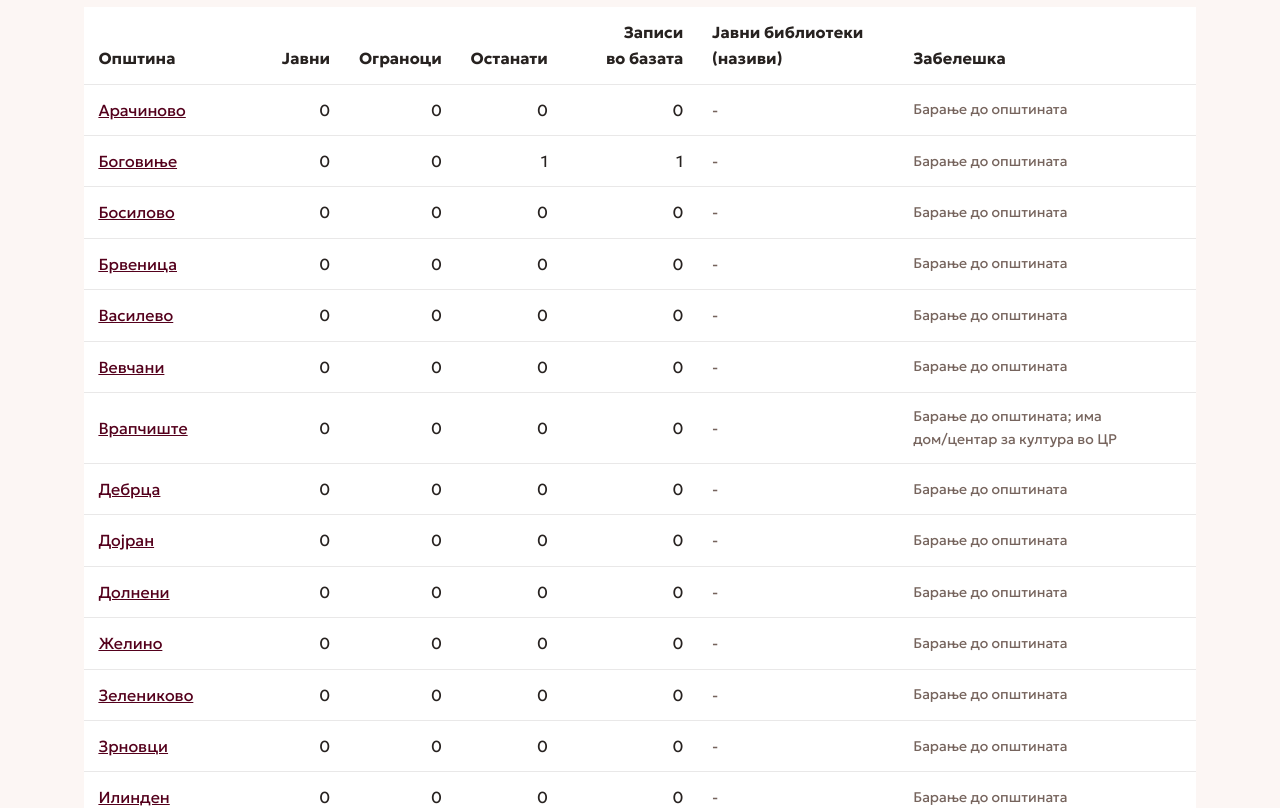
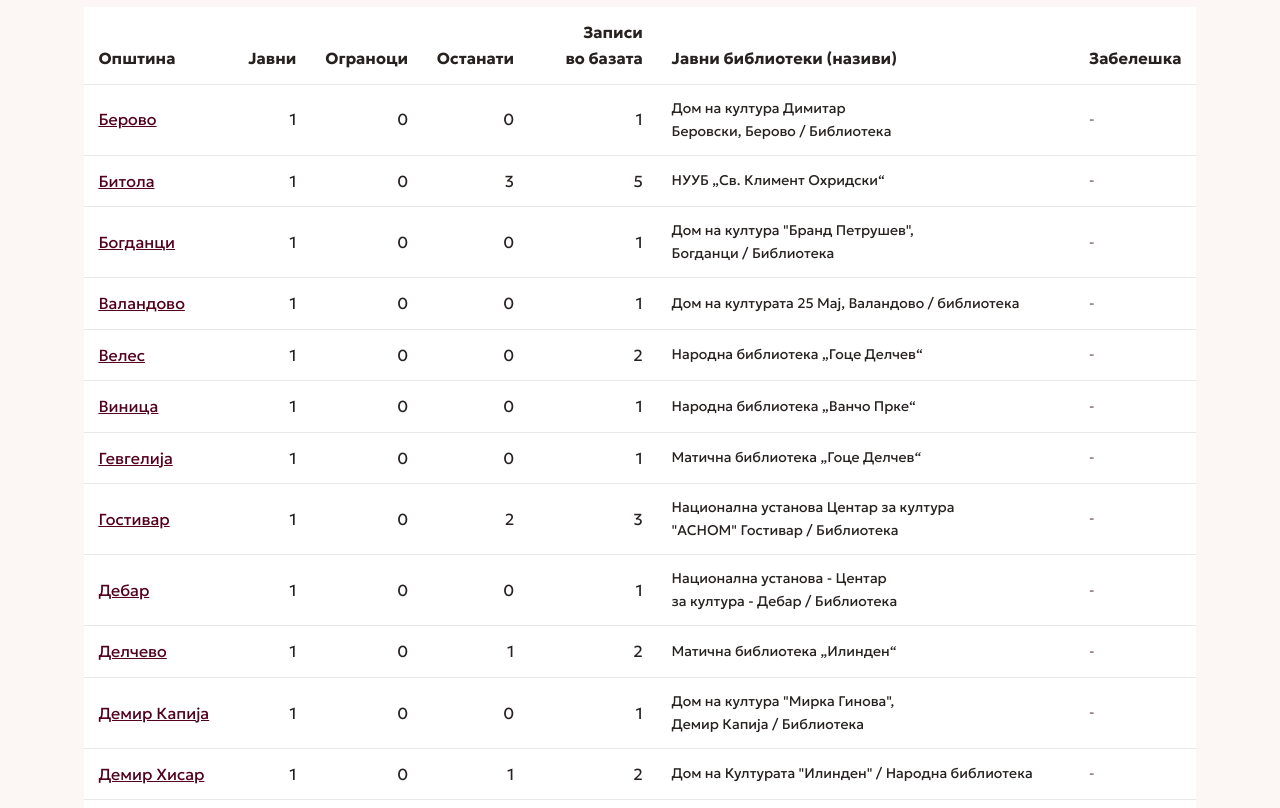
Before and after one commit to gocemitevski/mk-libraries, a Next.js app: page /opstini in a window 1280 px wide. Shown: the part 1100-1908 px from the top of the page. Built offline with nearby package versions, Linux system fonts and the light colour scheme.

Commit message:
Invert the coverage tables on the municipalities page

```diff
--- a/app/opstini/page.tsx
+++ b/app/opstini/page.tsx
@@ -13,7 +13,11 @@ export const metadata: Metadata = {
   alternates: { canonical: '/opstini/' },
 };
 
-const ORDER = { high: 0, medium: 1, none: 2 } as const;
+// Редоследот го следи заглавието и легендата на мапата: прво општините со
+// библиотека, па оние без потврдена, на крај оние без ниту една. `ORDER` го
+// одредува редоследот на JSON-LD-то, а `groups` — на табелите; мора да се
+// разидат за списокот да не оди во спротивна насока од страницата.
+const ORDER = { none: 0, medium: 1, high: 2 } as const;
 
 export default function CoveragePage() {
   // Кофата за Скопје е обичен запис во `coverage`. Ја бараме по име, наместо да
@@ -26,9 +30,9 @@ export default function CoveragePage() {
     (a, b) => ORDER[a.priority] - ORDER[b.priority] || a.name.localeCompare(b.name, 'mk'),
   );
   const groups = [
+    { key: 'none' as const, label: 'Има јавна библиотека', cls: 'coverage-ok' },
+    { key: 'medium' as const, label: 'Нема потврдена јавна библиотека', cls: 'coverage-mid' },
     { key: 'high' as const, label: 'Нема јавна библиотека', cls: 'coverage-none' },
-    { key: 'medium' as const, label: 'Нема потврдена јавна библиотека', cls: 'coverage-mid' },
-    { key: 'none' as const, label: 'Има јавна библиотека', cls: 'coverage-ok' },
   ];
 
   return (
```
